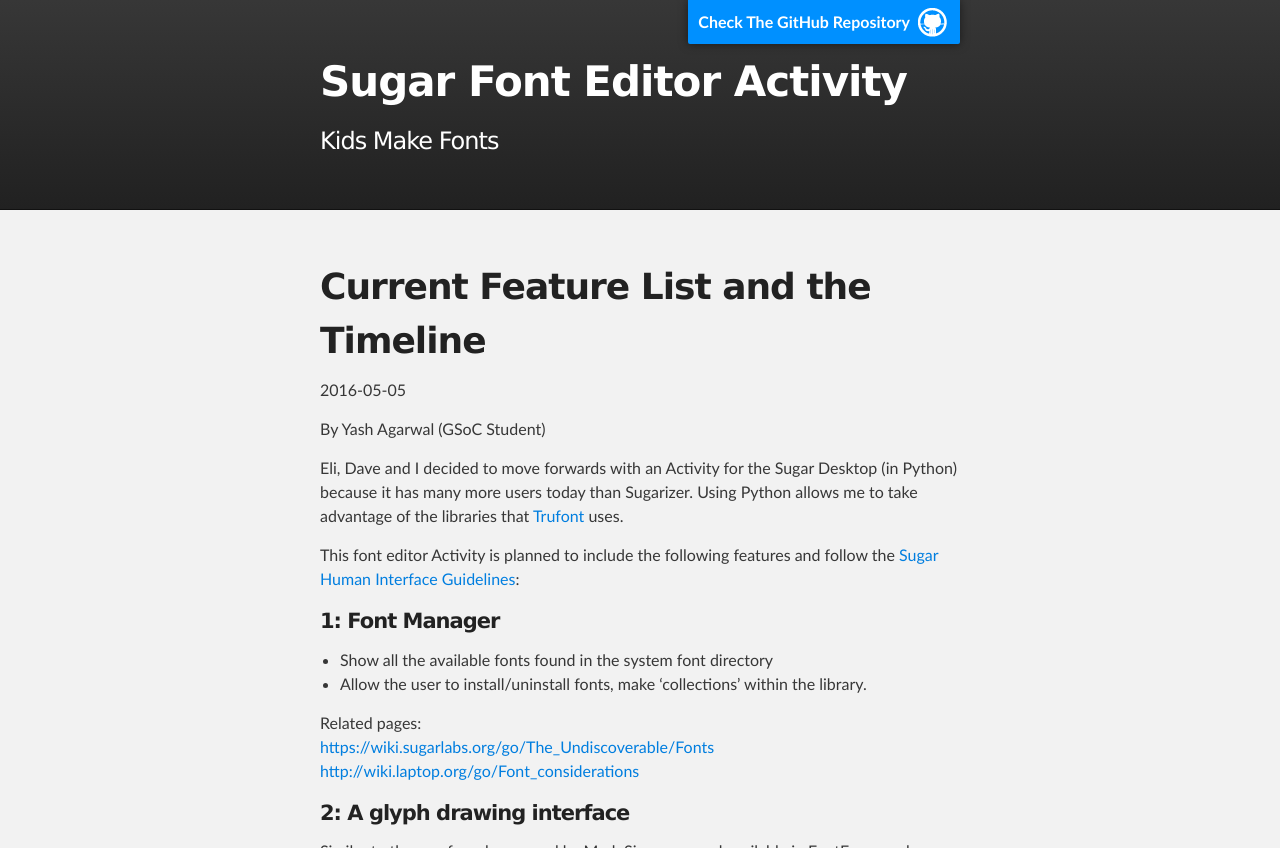
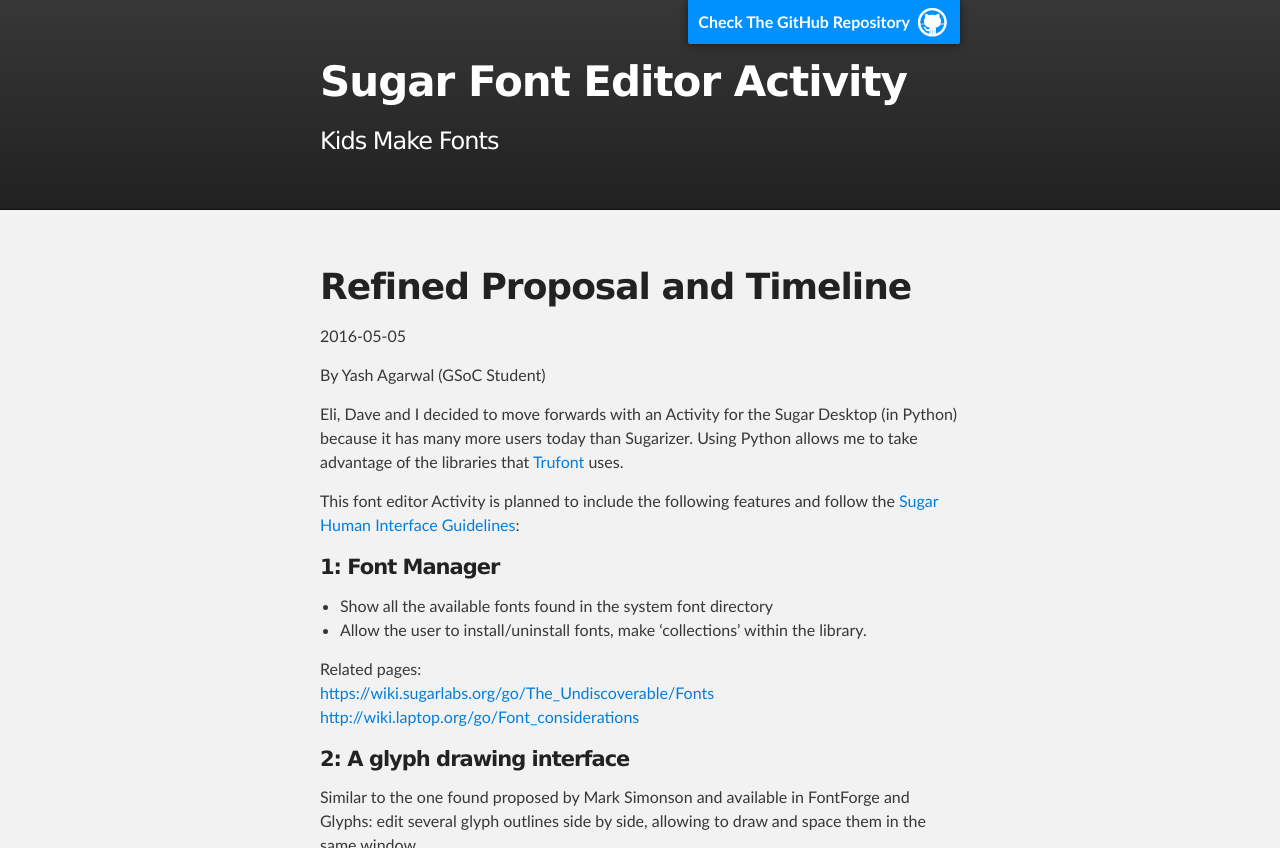
Before and after one commit to sugarlabs/edit-fonts-activity, a Jekyll site: the page built from _posts/2016-05-05-refined-proposal.md, in a window 1280 px wide and 900 px high, cut to the strip 0-848 px from the top of the window. Built offline with Jekyll 4.4.1, drawn with Linux system fonts in a browser that asks for light colours.

Commit message:
Update 2016-05-05-refined-proposal.md
New title

```diff
--- a/_posts/2016-05-05-refined-proposal.md
+++ b/_posts/2016-05-05-refined-proposal.md
@@ -1,6 +1,6 @@
 ---
 layout: post
-title: Current Feature List and the Timeline
+title: Refined Proposal and Timeline
 category: article
 author: Yash Agarwal
 ---
```
